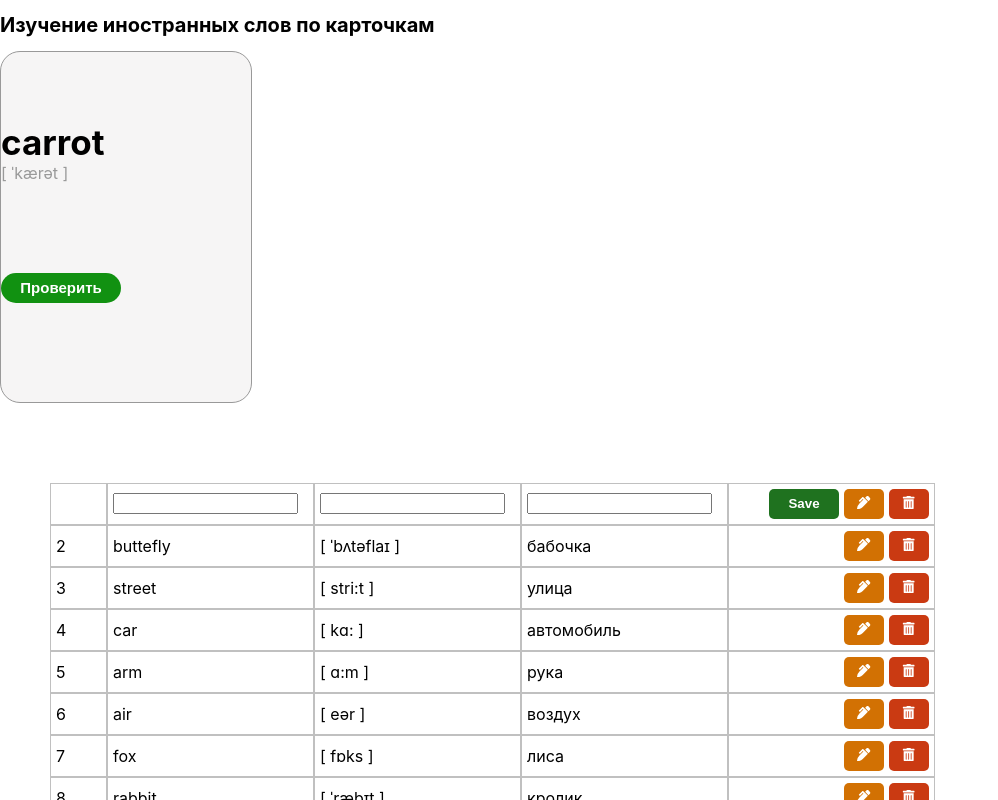
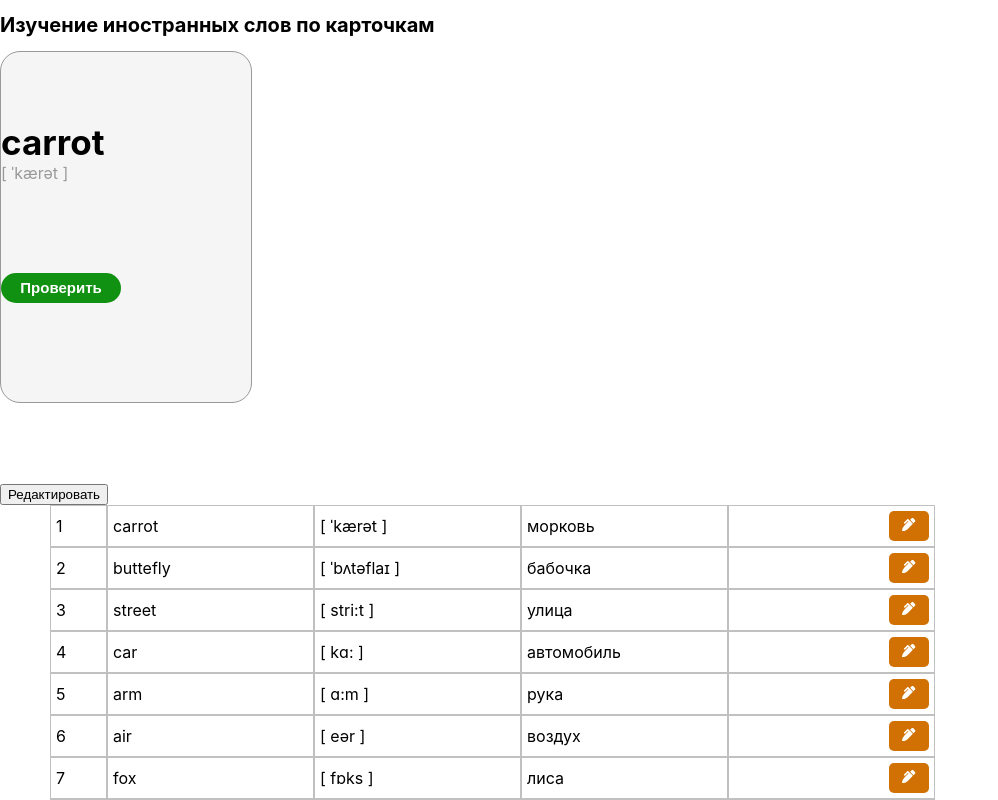
Before and after one commit to anniesvet/React-App, a React app in the folder react-project/: page / in a window 1280 px wide. Shown: the top 800 px of the page, without its empty margins (0-998 px from the left). Built offline with nearby package versions, Linux system fonts and the light colour scheme.

Commit message:
add changes

```diff
--- a/react-project/src/components/DeleteEditButtons.jsx
+++ b/react-project/src/components/DeleteEditButtons.jsx
@@ -1,13 +1,17 @@
 import React from "react";
+import { useState } from "react";
 import DeleteEditBtnStyles from '../assets/styles/DeleteEditBtn.module.css';
 import { FaPenAlt } from 'react-icons/fa';
 import { FaTrashAlt } from 'react-icons/fa';
 
+
+
 function Buttons () {
+
     return (
     <div className={DeleteEditBtnStyles.wrapper}>
         <button className={DeleteEditBtnStyles.btn_edit}><FaPenAlt /></button>
-        <button className={DeleteEditBtnStyles.btn_delete}><FaTrashAlt /></button>
+        {/* <button className={DeleteEditBtnStyles.btn_delete}><FaTrashAlt /></button> */}
     </div>
     )
 }
--- a/react-project/src/components/ReadList.jsx
+++ b/react-project/src/components/ReadList.jsx
@@ -1,8 +1,9 @@
-import React from "react";
+import {React} from "react";
 import ReadListStyles from '../assets/styles/ReadList.module.css';
 import Buttons from './DeleteEditButtons';
 
 function ReadList (props) {
+
     return (
         <div className={ReadListStyles.wrapper}>
             <div className={ReadListStyles.number}>{props.id}</div>
--- a/react-project/src/components/StudyCard.jsx
+++ b/react-project/src/components/StudyCard.jsx
@@ -16,7 +16,6 @@ function StudyCard () {
                 <div className={StudyCardStyles.word}>carrot</div>
                 <div className={StudyCardStyles.transcription}>[ ˈkærət ]</div>
             </div>
-            {/* <button className={StudyCardStyles.btn} onClick={handleClick}>Проверить</button> */}
 
             <div onClick={handleClick}>{button}</div>
 
--- a/react-project/src/components/WordInfo.jsx
+++ b/react-project/src/components/WordInfo.jsx
@@ -1,31 +1,44 @@
 import React from "react";
+import { useState } from "react";
+import Buttons from "./DeleteEditButtons";
 import EditReadList from "./EditReadList";
 import ReadList from "./ReadList";
 
 let words = [
     {id:1, english:"carrot",transcription:"[ ˈkærət ]",russian:"морковь", isEdit:true},
-    {id:2, english:"buttefly",transcription:"[ ˈbʌtəflaɪ ]",russian:"бабочка"},{id:3, english:"street", transcription:"[ stri:t ]", russian:"улица"},
-    {id:4,english:"car",transcription:"[ kɑ: ]",russian:"автомобиль"},
-    {id:5,english:"arm",transcription:"[ ɑ:m ]",russian:"рука"},
-    {id:6,english:"air",transcription:"[  eər ]",russian:"воздух"},
-    {id:7,english:"fox",transcription:"[ fɒks ]",russian:"лиса"},
-    {id:8,english:"rabbit",transcription:"[ ˈræbɪt ]",russian:"кролик"},
-    {id:9,english:"owl",transcription:"[ aʊl ]",russian:"сова"},
-    {id:10,english:"mouse",transcription:"[ maʊs]",russian:"мышь"},
-    {id:11,english:"tea",transcription:"[ tiː ]",russian:"чай"},
-    {id:12,english:"goose",transcription:"[ ɡuːs ]",russian:"гусь"},
-    {id:13,english:"flower",transcription:"[ ˈflaʊər ]",russian:"цветок"},
-    {id:14,english:"bird",transcription:"[ be:d ]",russian:"птица"},
-    {id:15,english:"cat",transcription:"[ kæt ]",russian:"кот"}
+    {id:2, english:"buttefly",transcription:"[ ˈbʌtəflaɪ ]",russian:"бабочка", isEdit:false},
+    {id:3, english:"street", transcription:"[ stri:t ]", russian:"улица", isEdit:false},
+    {id:4,english:"car",transcription:"[ kɑ: ]",russian:"автомобиль", isEdit:false},
+    {id:5,english:"arm",transcription:"[ ɑ:m ]",russian:"рука", isEdit:false},
+    {id:6,english:"air",transcription:"[  eər ]",russian:"воздух", isEdit:false},
+    {id:7,english:"fox",transcription:"[ fɒks ]",russian:"лиса", isEdit:false},
+    {id:8,english:"rabbit",transcription:"[ ˈræbɪt ]",russian:"кролик", isEdit:false},
+    {id:9,english:"owl",transcription:"[ aʊl ]",russian:"сова", isEdit:false},
+    {id:10,english:"mouse",transcription:"[ maʊs]",russian:"мышь", isEdit:false},
+    {id:11,english:"tea",transcription:"[ tiː ]",russian:"чай", isEdit:false},
+    {id:12,english:"goose",transcription:"[ ɡuːs ]",russian:"гусь", isEdit:false},
+    {id:13,english:"flower",transcription:"[ ˈflaʊər ]",russian:"цветок", isEdit:false},
+    {id:14,english:"bird",transcription:"[ be:d ]",russian:"птица", isEdit:false},
+    {id:15,english:"cat",transcription:"[ kæt ]",russian:"кот", isEdit:false}
     ];
 
 
+
 function WordInfo () {
+
+    const [edit, setEdit] = useState(false)
+
+    const handleEditState = () => {
+        setEdit(true)
+        console.log("Я нажата")
+    }
+
     return (
         <div>
+        <button onClick={handleEditState}>Редактировать</button>
         {
         words.map((word) => (
-            word.isEdit === true ? <EditReadList isEdit={word.isEdit}></EditReadList> : <ReadList id={word.id} english={word.english} transcription={word.transcription} russian={word.russian} isEdit={word.isEdit}></ReadList>
+            edit ? <EditReadList /> : <ReadList id={word.id} english={word.english} transcription={word.transcription} russian={word.russian}></ReadList>
         ))}
         </div>
     )
```
